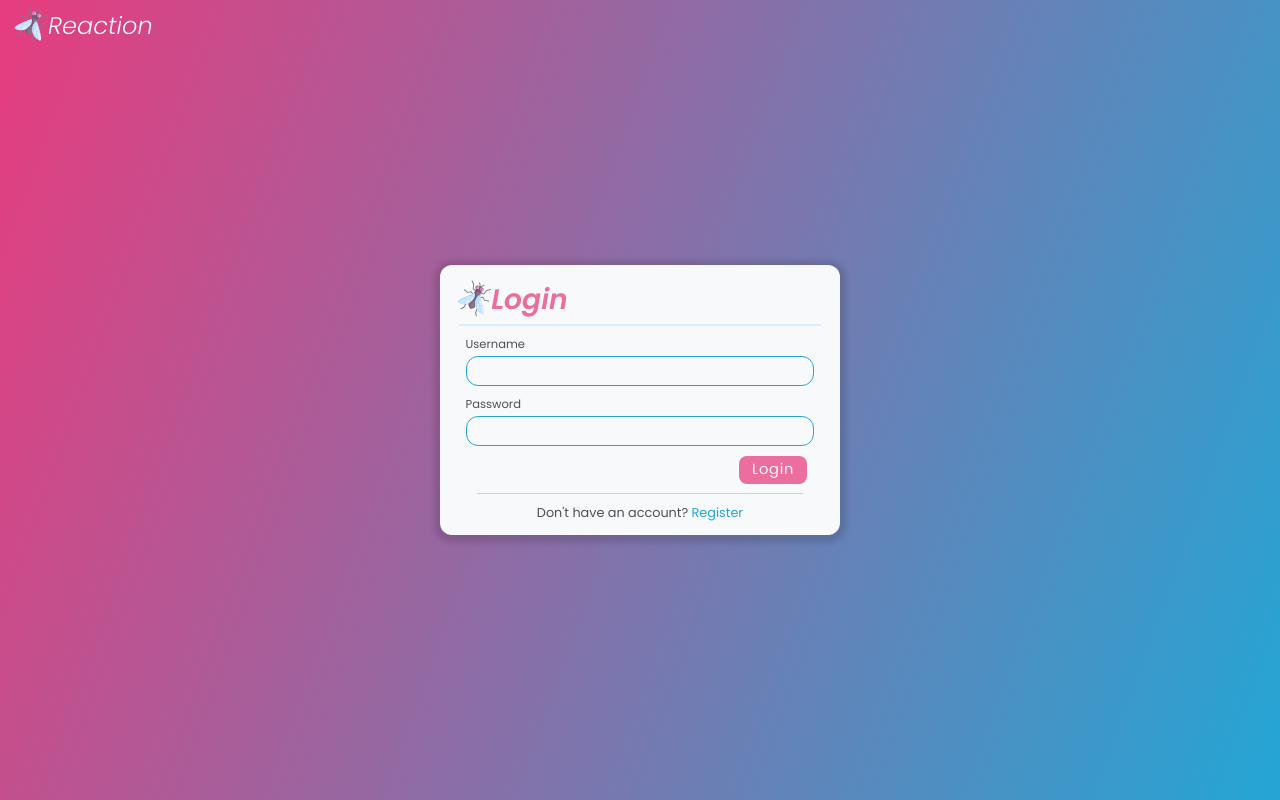
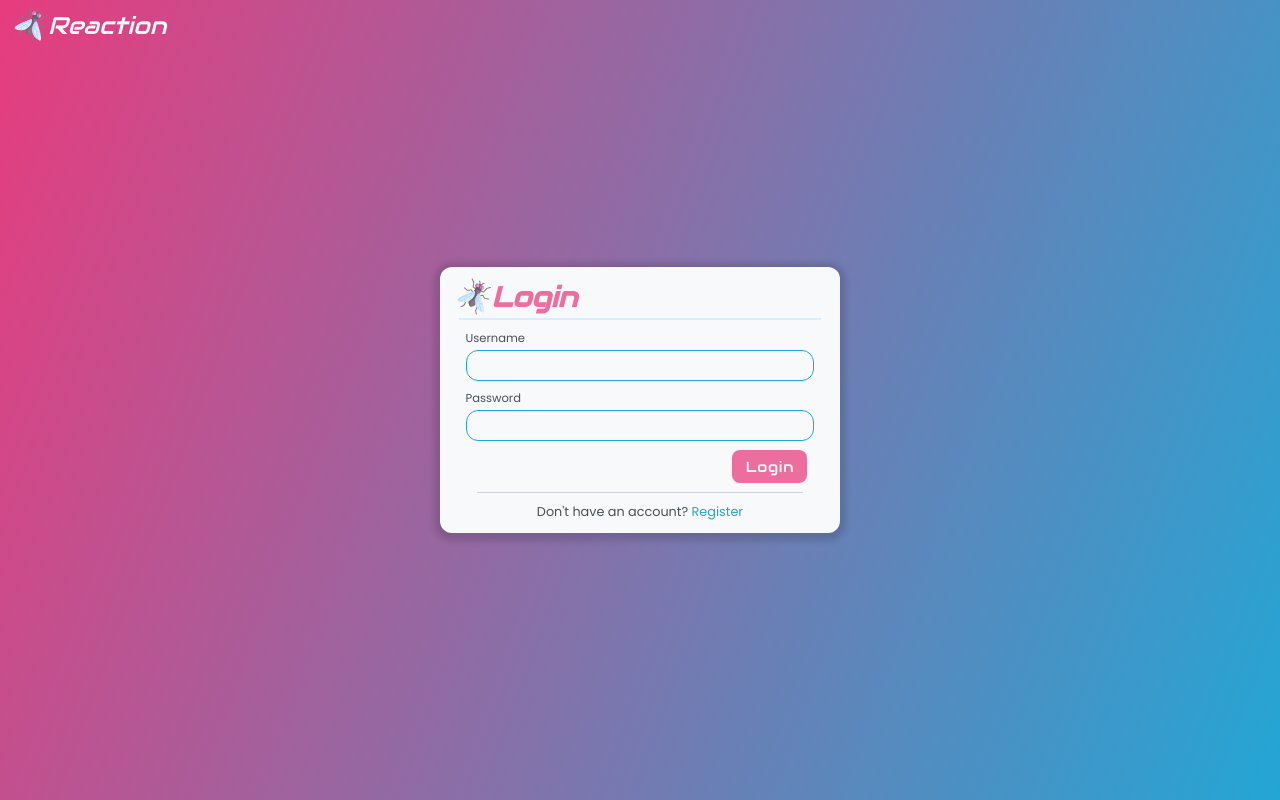
Before and after one commit to michaelgreenl/reaction-client, a Vue app: page /login in a window 1280 px wide. Built offline with nearby package versions, Linux system fonts and the light colour scheme; no server answers.

Commit message:
feat: implemented new font into headers/button presets

```diff
--- a/src/components/Button.vue
+++ b/src/components/Button.vue
@@ -25,10 +25,7 @@ const props = defineProps({
 button {
     position: relative;
     cursor: pointer;
-    font-family: $primary-font-stack;
     border: 0;
-    padding: 0.25em 1em;
-    border-radius: $border-radius-xs;
 
     span {
         font-size: 1.1em;
@@ -38,7 +35,10 @@ button {
 
     &.primary,
     &.secondary {
+        font-family: $secondary-font-stack;
         transition: transform 0.1s ease;
+        border-radius: $border-radius-xs;
+        padding: $size-2 $size-4;
 
         &:hover {
             transform: scale(1.05);
@@ -51,6 +51,7 @@ button {
 
     &.primary {
         background: $color-bg-secondary;
+        color: $color-gray7;
 
         &:disabled {
             background: $color-gray5;
@@ -70,7 +71,8 @@ button {
 
     &.icon-only {
         border-radius: 20px;
-        padding: $size-2;
+        // padding: $size-2;
+        padding: 0.6em;
         display: flex;
         align-items: center;
         justify-content: center;
--- a/src/components/Navbar.vue
+++ b/src/components/Navbar.vue
@@ -55,6 +55,7 @@ const route = useRoute();
         }
 
         h2 {
+            font-family: $secondary-font-stack;
             color: $color-gray1;
             font-style: italic;
             font-weight: 300;
--- a/src/components/Settings.vue
+++ b/src/components/Settings.vue
@@ -203,6 +203,7 @@ onBeforeUnmount(() => {
 
                 h2 {
                     font-size: 1.4em;
+                    font-family: $secondary-font-stack;
                     margin: 0;
                     color: $color-accent;
                 }
@@ -228,7 +229,7 @@ onBeforeUnmount(() => {
                 border: 0;
                 height: 2px;
                 background-color: $color-primary-light;
-                margin: $size-1 0 $size-2;
+                margin: $size-2 0;
             }
 
             .form-group {
--- a/src/views/LoginView.vue
+++ b/src/views/LoginView.vue
@@ -116,6 +116,7 @@ const handleLogin = async () => {
 
             h2 {
                 font-size: 2.2em;
+                font-family: $secondary-font-stack;
                 color: $color-accent;
                 margin: 0;
             }
--- a/src/views/RegisterView.vue
+++ b/src/views/RegisterView.vue
@@ -173,6 +173,7 @@ const handleRegister = async () => {
             }
 
             h2 {
+                font-family: $secondary-font-stack;
                 font-size: 2.2em;
                 color: $color-accent;
                 margin: 0;
```
